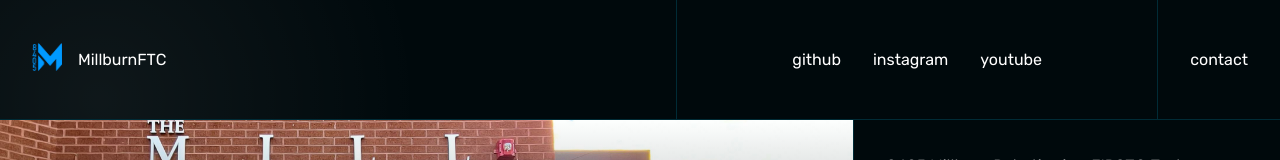
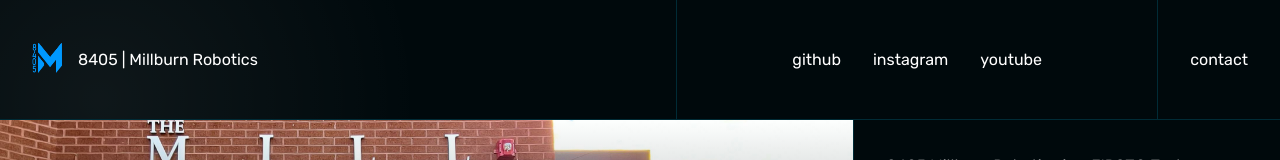
Before and after one commit to purelyboba/gsa, a Next.js app: page /home in a window 1280 px wide. Shown: the top 160 px of the page. Built offline with nearby package versions, Linux system fonts and the light colour scheme; a web font is replaced by a local one.

Commit message:
cosmetic updates

```diff
--- a/pages/home.js
+++ b/pages/home.js
@@ -8,7 +8,7 @@ export default function HomePage() {
   return (
     <div className={styles.body}>
       <Navbar />
-      <main class={styles.main}>
+      <main className={styles.main}>
         <Page
           id="home"
           title="8405 Millburn Robotics"
--- a/pages/index.js
+++ b/pages/index.js
@@ -2,8 +2,6 @@ import React from 'react';
 
 import styles from '../styles/styles.module.css';
 import HomePage from './home';
-import Navbar from './navbar';
-import Page from './pageLayout';
 
 export default function Home() {
   return (
--- a/pages/navbar.js
+++ b/pages/navbar.js
@@ -5,11 +5,11 @@ import styles from '../styles/styles.module.css';
 
 export default function Navbar() {
     return (
-        <nav class={styles.nav}>
+        <nav className={styles.nav}>
             <div id={styles.navlogo} class={styles.navsection}>
-                <Link href="/"><Image src="/logo.png" width={30} height={30} /></Link>
-                <Link href="/">
-                MillburnFTC
+                <Link className={styles.navimage} href="/"><Image src="/logo.png" width={30} height={30} /></Link>
+                <Link className={styles.navtitle} href="/">
+                8405 | Millburn Robotics
                 </Link>
             </div>
             <div id={styles.navsocial} class={styles.navsection}>
--- a/pages/pageLayout.js
+++ b/pages/pageLayout.js
@@ -1,4 +1,4 @@
-import React, { useState, useEffect } from 'react';
+import React from 'react';
 import Link from 'next/link';
 
 import styles from '../styles/styles.module.css';
@@ -6,13 +6,13 @@ import styles from '../styles/styles.module.css';
 export default function Page({id, title, p}) {
   return (
     <article>
-      <div class={styles.mainsection} id={styles.maininfo}>
-        <div class={styles.subsection} id={styles[`${id}image`]}></div>
-        <div class={styles.subsection} id={styles.maintitle}>
+      <div className={styles.mainsection} id={styles.maininfo}>
+        <div className={styles.subsection} id={styles[`${id}image`]}></div>
+        <div className={styles.subsection} id={styles.maintitle}>
           <h1>{title}</h1>
         </div>
       </div>
-      <div class={styles.mainsection} id={styles.maindesc}>
+      <div className={styles.mainsection} id={styles.maindesc}>
         <p>{p}</p>
         <Link id={styles.pagenav} href="/about">
           <button>about</button>
--- a/styles/styles.module.css
+++ b/styles/styles.module.css
@@ -34,9 +34,14 @@
     flex-grow: 3;
 }
 
-#navlogo > Image {
+.navimage {
     margin: 0;
     padding: 0;
+}
+
+.navtitle {
+    padding: 0;
+    margin: 0;
 }
 
 #navsocial {
```
Also changed, not shown: public/logo.png.
